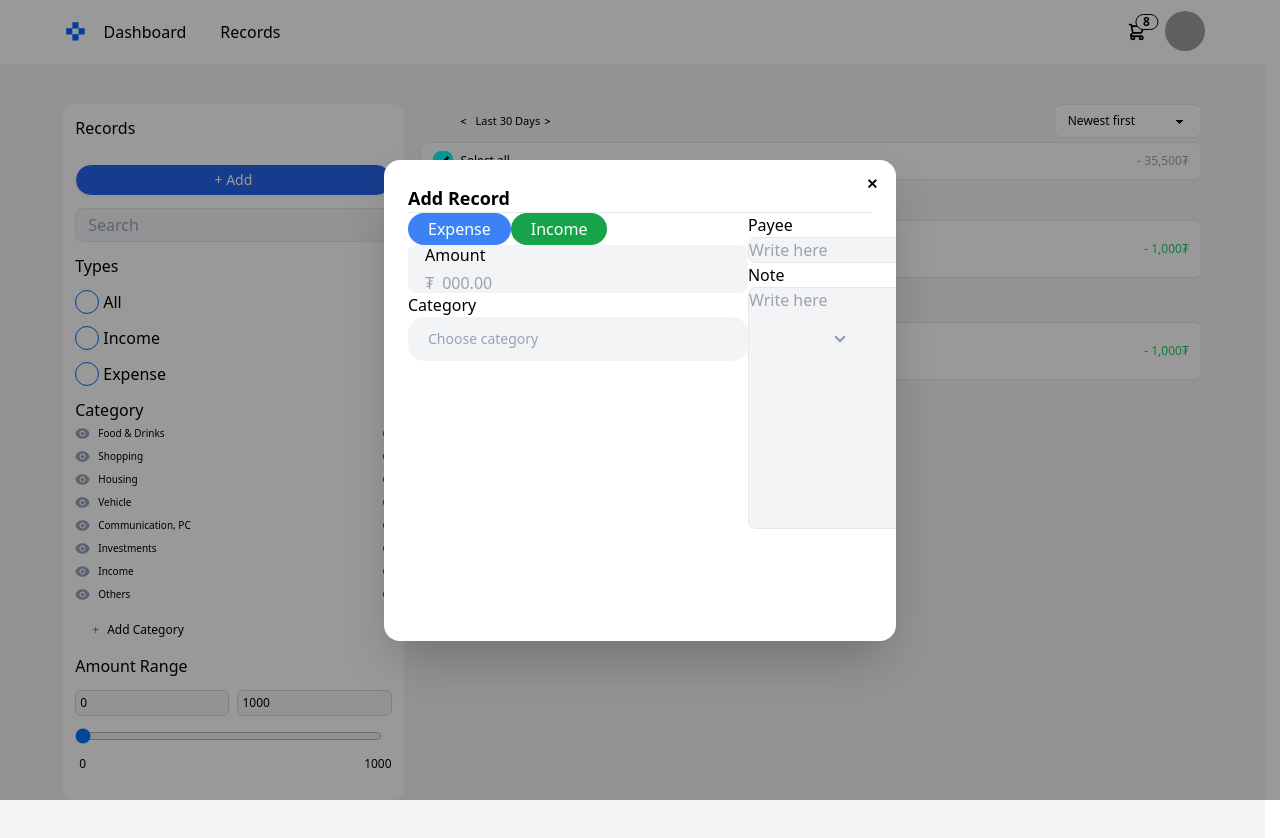
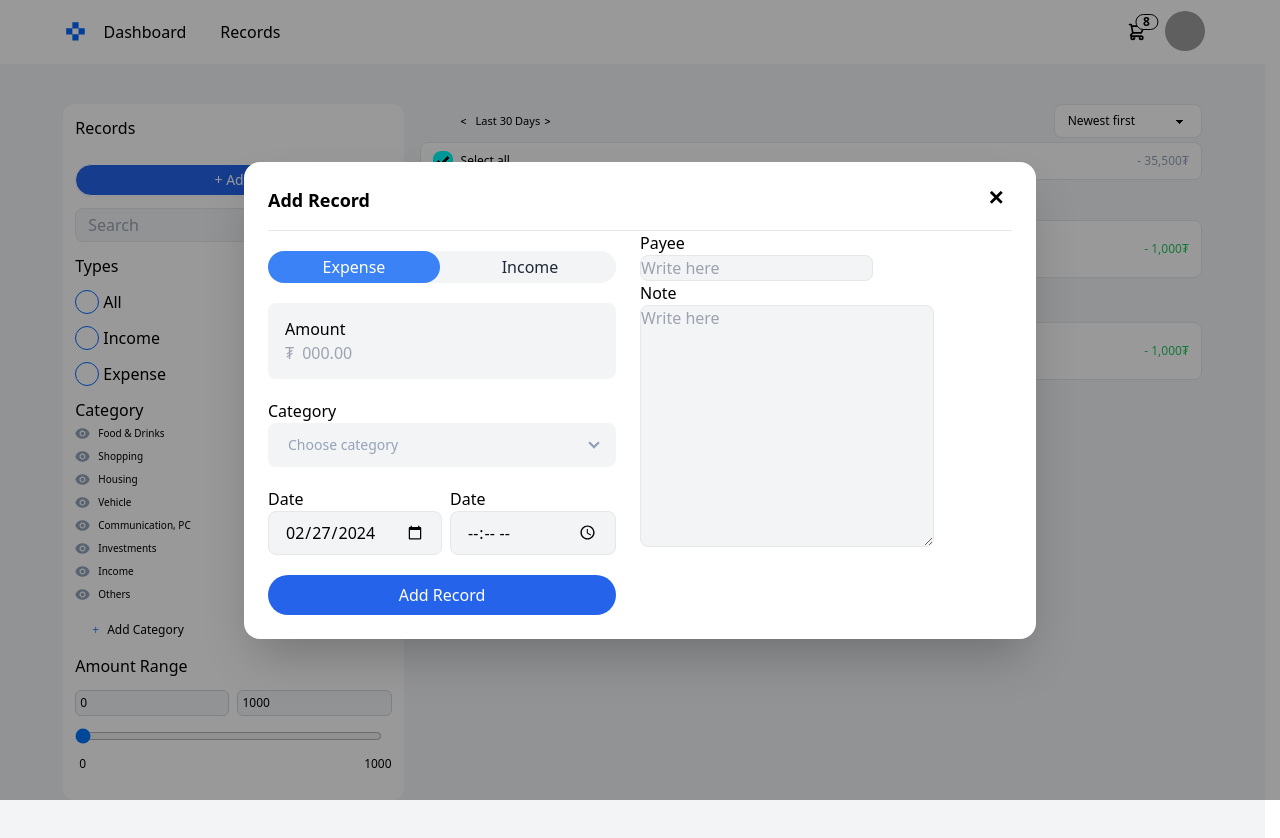
Before and after one commit to TemulenPinecone/income-fe-2, a Next.js app: page /records in a window 1280 px wide. Both pictures are taken after a click on the button "+ Add". Built offline with nearby package versions, Linux system fonts and the light colour scheme; grey boxes are pictures that could not be loaded.

Commit message:
home last

```diff
--- a/src/components/RecordModal.jsx
+++ b/src/components/RecordModal.jsx
@@ -8,6 +8,11 @@
   Shopping,
 } from "./icons/categoryIcon";
 export const RecordModal = () => {
+  var curr = new Date();
+  // var currTime = new getHours();
+  curr.setDate(curr.getDate());
+  var date = curr.toISOString().substring(0, 10);
+
   return (
     <div>
       {/* You can open the modal using document.getElementById('ID').showModal() method */}
@@ -17,37 +22,37 @@
       >
         + Add
       </button>
-      <dialog id="my_modal_3" className="modal">
-        <div className="modal-box">
+      <dialog id="my_modal_3" className="modal p-0">
+        <div className="modal-box max-w-[792px]">
           <form method="dialog">
-            <button className="btn btn-sm btn-circle btn-ghost absolute right-2 top-2">
-              ✕
+            <button className="btn btn-md btn-circle btn-ghost absolute right-4 top-3">
+              <p className="text-xl">✕</p>
             </button>
           </form>
-          <h3 className="font-bold text-lg">Add Record</h3>
+          <h3 className="font-bold text-lg pb-4">Add Record</h3>
           <div className="border-b"></div>
 
           {/* LEFT SIDE */}
 
           <div className="flex flex-row">
-            <div>
-              <button className="bg-blue-500 text-white font-extralight px-5 py-1 rounded-2xl">
-                Expense
-              </button>
-              <button className="bg-green-600 text-white font-extralight px-5 py-1 rounded-2xl">
-                Income
-              </button>
+            <div className="w-[50%] pt-[20px] pr-[24px]">
+              <div className="bg-gray-100 rounded-2xl flex justify-between">
+                <button className="bg-blue-500 text-white font-extralight px-5 py-1 rounded-2xl w-[172px]">
+                  Expense
+                </button>
+                <button className="bg-gray-100 text-gray-800 font-extralight px-5 py-1 rounded-2xl w-[172px]">
+                  Income
+                </button>
+              </div>
               <div className="">
-                <label className="input flex items-center bg-gray-100 py-3">
-                  <div className="flex flex-col gap-y-1">
-                    <div>
-                      <p className="font-extralight">Amount</p>
-                    </div>
+                <label className="input flex items-center bg-gray-100 mt-[20px] h-[76px]">
+                  <div className="flex flex-col">
+                    <p className="font-extralight">Amount</p>
                     <div className="flex gap-2">
                       <p className="text-gray-400">₮</p>
                       <input
                         type="text"
-                        className="grow focus:outline-none"
+                        className="font-light"
                         placeholder="000.00"
                       />
                     </div>
@@ -56,17 +61,16 @@
               </div>
 
               {/* CATEGORY */}
-              <div className="">
+              <div className="mt-[20px]">
                 <h3>Category</h3>
-                <ul className="menu menu-sm w-full bg-gray-100 lg:menu-horizontal rounded-box lg:mb-64">
+                <ul className="menu menu-sm w-full bg-gray-100 rounded-lg">
                   <li>
                     <details className="">
                       <summary className="text-slate-400">
                         Choose category
-                        &nbsp;&nbsp;&nbsp;&nbsp;&nbsp;&nbsp;&nbsp;&nbsp;&nbsp;&nbsp;&nbsp;&nbsp;&nbsp;&nbsp;&nbsp;&nbsp;&nbsp;&nbsp;&nbsp;&nbsp;&nbsp;&nbsp;&nbsp;&nbsp;&nbsp;&nbsp;&nbsp;&nbsp;&nbsp;&nbsp;&nbsp;&nbsp;&nbsp;&nbsp;&nbsp;&nbsp;&nbsp;&nbsp;&nbsp;&nbsp;&nbsp;&nbsp;&nbsp;&nbsp;&nbsp;&nbsp;&nbsp;&nbsp;&nbsp;&nbsp;&nbsp;&nbsp;&nbsp;&nbsp;&nbsp;&nbsp;&nbsp;&nbsp;&nbsp;&nbsp;&nbsp;&nbsp;&nbsp;&nbsp;&nbsp;&nbsp;&nbsp;&nbsp;&nbsp;&nbsp;&nbsp;&nbsp;&nbsp;&nbsp;&nbsp;&nbsp;&nbsp;&nbsp;
                       </summary>
-                      <ul className="w-full">
-                        <li>
+                      <ul className="w-full ml-2 p-0">
+                        <li className="">
                           <a className="p-0 py-2">
                             <PlusCircle /> Add Category
                           </a>
@@ -106,16 +110,44 @@
                   </li>
                 </ul>
               </div>
+
+              {/* DATE */}
+              <div className="mt-[20px] flex gap-2">
+                <div className="w-[50%]">
+                  <p>Date</p>
+                  <input
+                    type="date"
+                    name=""
+                    id=""
+                    defaultValue={date}
+                    className=" bg-gray-100 p-2 px-4 rounded-lg border w-full"
+                  />
+                </div>
+                <div className="w-[50%]">
+                  <p>Date</p>
+                  <input
+                    type="time"
+                    name=""
+                    id=""
+                    className="bg-gray-100 p-2 px-4 rounded-lg border w-full"
+                  />
+                </div>
+              </div>
+              <div className="mt-[20px] flex justify-center text-white">
+                <button className="bg-blue-600 w-full rounded-full h-[40px]">
+                  <p className="font-extralight">Add Record</p>
+                </button>
+              </div>
             </div>
 
             {/* RIGHT SIDE */}
-            <div className="w-[300px]">
+            <div className="w-[50%]">
               <div>
                 <h3>Payee</h3>
                 <input
                   type="text"
                   placeholder="Write here"
-                  className="bg-gray-100 border rounded-lg focus:outline-none w-[400px]"
+                  className="bg-gray-100 border rounded-lg focus:outline-none"
                 />
               </div>
               <div>
```
